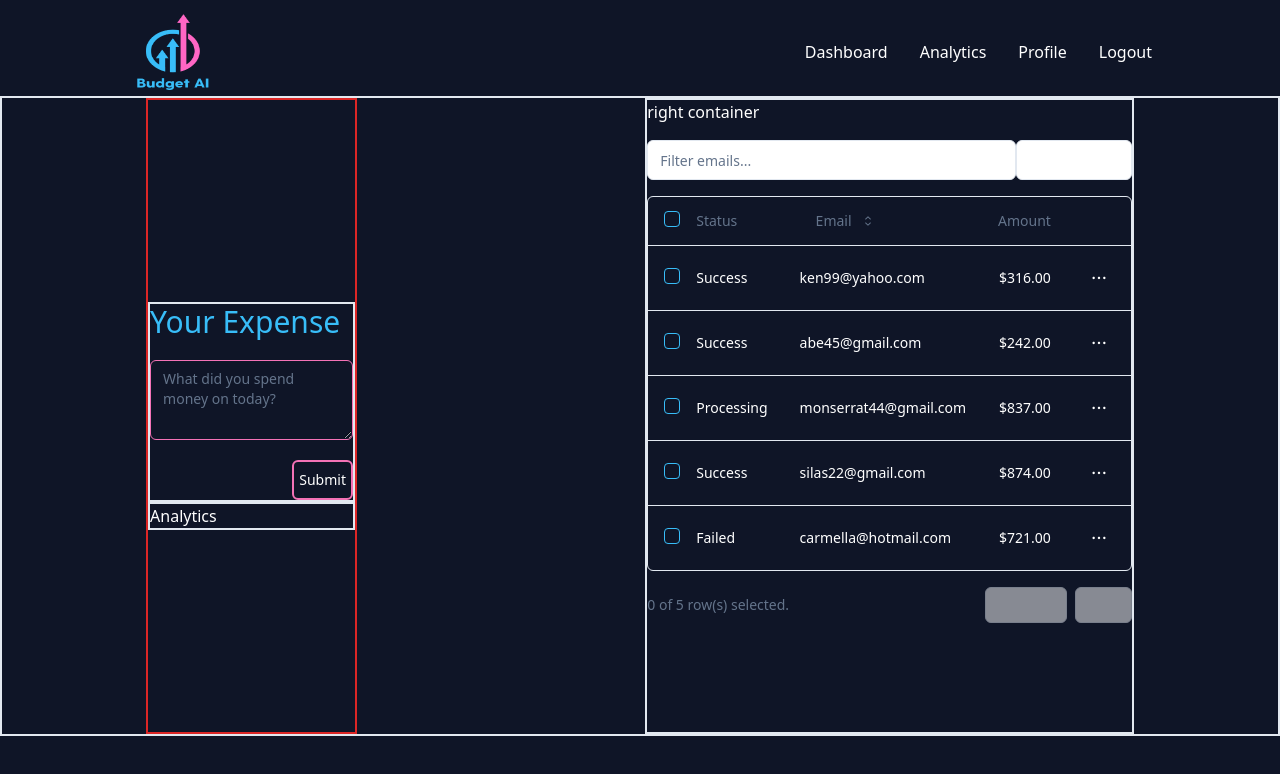
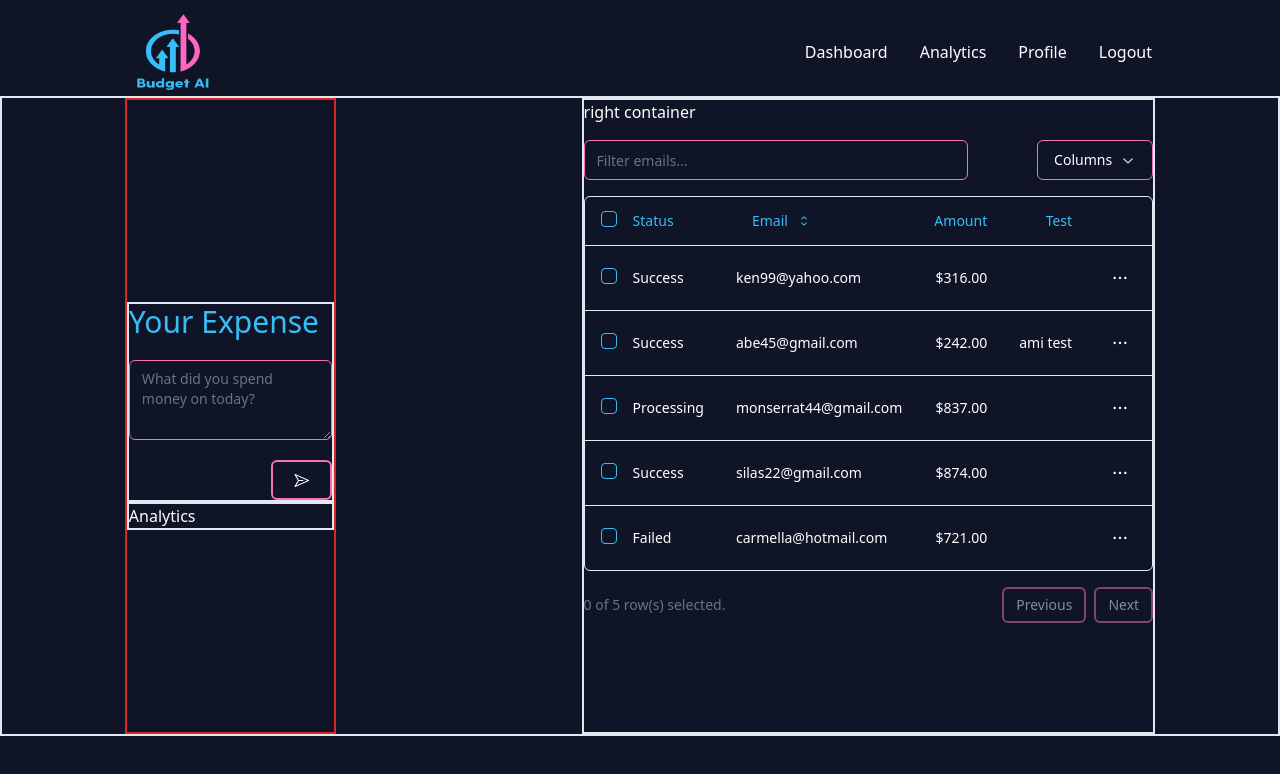
Before and after one commit to definecoder/BudgetAI, a Next.js app in the folder client/: page /dashboard in a window 1280 px wide. Shown: the top 774 px of the page. Built offline with nearby package versions, Linux system fonts and the light colour scheme.

Commit message:
color fixed on dashboard

```diff
--- a/client/app/dashboard/myTable.tsx
+++ b/client/app/dashboard/myTable.tsx
@@ -52,6 +52,7 @@ const data: Payment[] = [
     amount: 242,
     status: "success",
     email: "Abe45@gmail.com",
+    test:"ami test"
   },
   {
     id: "derv1ws0",
@@ -78,6 +79,7 @@ export type Payment = {
   amount: number
   status: "pending" | "processing" | "success" | "failed"
   email: string
+  test?: string
 }
 
 export const columns: ColumnDef<Payment>[] = [
@@ -139,6 +141,16 @@ export const columns: ColumnDef<Payment>[] = [
 
       return <div className="text-right font-medium">{formatted}</div>
     },
+  },
+  {
+
+    accessorKey: "test",
+    header: () => <div className="text-right">Test</div>,
+
+    cell: ({ row }) => {
+
+      return <div className="text-right font-medium">{row.getValue("test")}</div>
+    }
   },
   {
     id: "actions",
@@ -203,16 +215,17 @@ export function DataTableDemo() {
     <div className="w-full">
       <div className="flex items-center py-4">
         <Input
+
           placeholder="Filter emails..."
           value={(table.getColumn("email")?.getFilterValue() as string) ?? ""}
           onChange={(event) =>
             table.getColumn("email")?.setFilterValue(event.target.value)
           }
-          className="max-w-sm"
+          className="max-w-sm bg-transparent border-secondary"
         />
         <DropdownMenu>
           <DropdownMenuTrigger asChild>
-            <Button variant="outline" className="ml-auto">
+            <Button variant="outline" className="ml-auto bg-transparent border-secondary">
               Columns <ChevronDownIcon className="ml-2 h-4 w-4" />
             </Button>
           </DropdownMenuTrigger>
@@ -244,7 +257,7 @@ export function DataTableDemo() {
               <TableRow key={headerGroup.id}>
                 {headerGroup.headers.map((header) => {
                   return (
-                    <TableHead key={header.id}>
+                    <TableHead className="text-primary" key={header.id}>
                       {header.isPlaceholder
                         ? null
                         : flexRender(
@@ -294,6 +307,7 @@ export function DataTableDemo() {
         </div>
         <div className="space-x-2">
           <Button
+            className="bg-transparent border-2 border-secondary"
             variant="outline"
             size="sm"
             onClick={() => table.previousPage()}
@@ -302,7 +316,8 @@ export function DataTableDemo() {
             Previous
           </Button>
           <Button
-            variant="outline"
+          className="bg-transparent border-2 border-secondary"
+            variant="default"
             size="sm"
             onClick={() => table.nextPage()}
             disabled={!table.getCanNextPage()}
--- a/client/app/dashboard/page.tsx
+++ b/client/app/dashboard/page.tsx
@@ -3,7 +3,7 @@ import { Button } from "@/components/ui/button";
 import { Label } from "@/components/ui/label";
 import { Textarea } from "@/components/ui/textarea"
 import { DataTableDemo } from "./myTable";
-
+import {PaperPlaneIcon} from '@radix-ui/react-icons'
 
 
 export default function Page() {
@@ -17,7 +17,7 @@ export default function Page() {
                     <div className="border-2 flex flex-col">
                         <Label className="text-primary mb-5 text-3xl">Your Expense</Label>
                         <Textarea className="bg-transparent border-secondary" placeholder="What did you spend money on today?" />
-                        <Button className=" bg-transparent mt-5 border-secondary border-2 w-[30%] self-end">Submit</Button>
+                        <Button className=" bg-transparent mt-5 border-secondary border-2 w-[30%] self-end"> <PaperPlaneIcon />  </Button>
                     </div>
 
                     {/* lower */}
```
